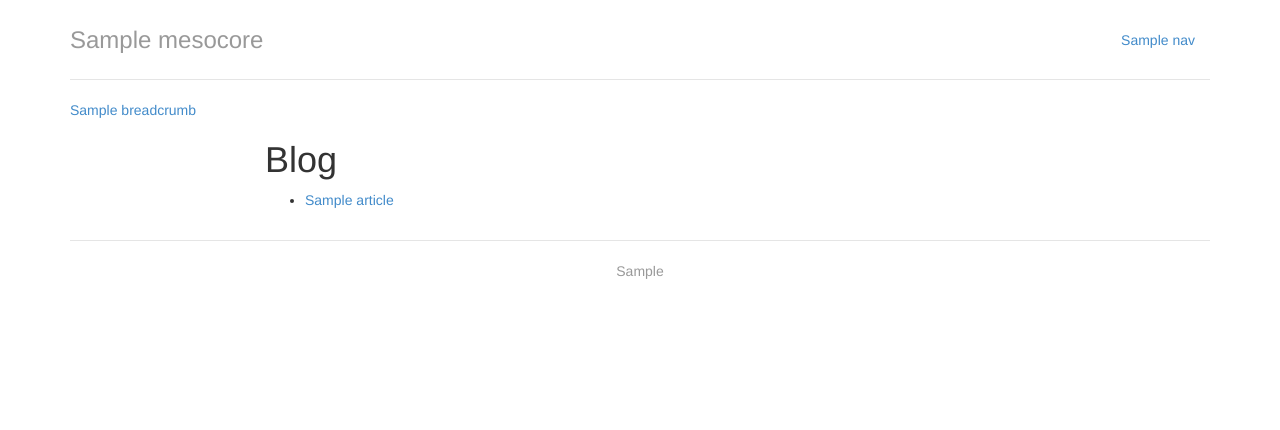
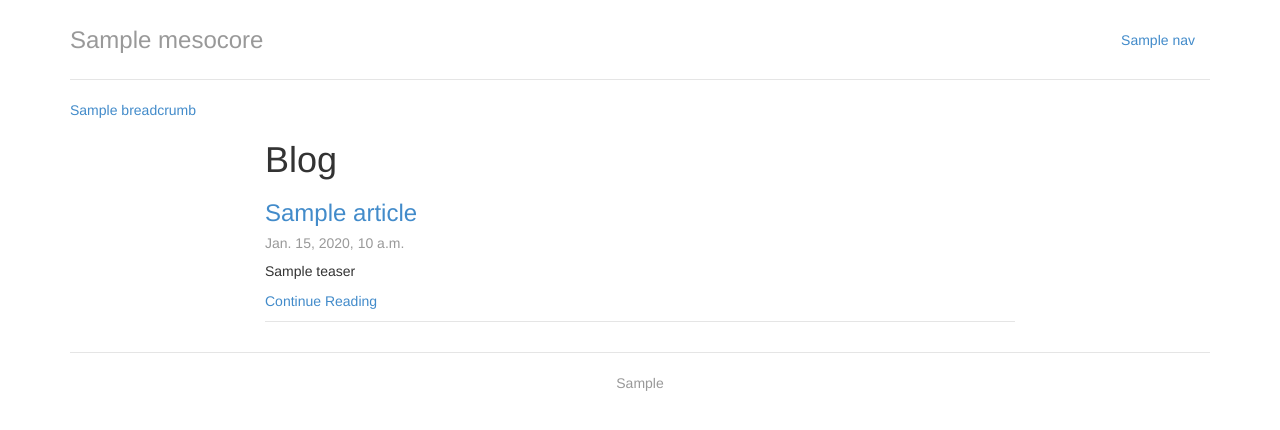
Before and after one commit to grundleborg/mesosphere, a Django app: template mesolook/templates/mesoblog/index.html in a window 1280 px wide. Shown: the top 430 px of the page. Run offline with Django 3.2, Linux system fonts and the light colour scheme; the template is opened without the code that fills it: most values are stand-ins (such as "Sample title", 1, 10 or a date in 2020); some libraries are stand-ins or nearby versions.

Commit message:
Make the article list view look decent.

```diff
--- a/mesoblog/models.py
+++ b/mesoblog/models.py
@@ -1,4 +1,5 @@
 from django.db import models
+from django.utils.html import strip_tags
 
 import random
 import re
@@ -79,3 +80,6 @@ class Article(models.Model):
 
     def top_level_comments(self):
         return self.comments.filter(parent__isnull=True)
+
+    def teaser(self):
+        return strip_tags(self.contents[0:self.contents.find("</p>")])
--- a/mesolook/static/css/local.css
+++ b/mesolook/static/css/local.css
@@ -46,3 +46,14 @@ header h3 {
 .hidden {
     display: none;
 }
+
+.article-list {
+    padding-left: 0px;
+}
+
+.article-list-item {
+    margin-top: 20px;
+    border-bottom: 1px solid #e5e5e5;
+    padding-top: 0px;
+    list-style: none;
+}
--- a/mesolook/templates/mesoblog/index.html
+++ b/mesolook/templates/mesoblog/index.html
@@ -5,9 +5,14 @@
 {% block main %}
   <h1>Blog</h1>
 
-  <ul>
+  <ul class="article-list">
     {% for article in articles %}
-      <li><a href="{% url 'articleFromSlug' article.slug %}">{{ article.title }}</a></li>
+      <li class="article-list-item">
+        <h3><a href="{% url 'articleFromSlug' article.slug %}">{{ article.title }}</a></h3>
+        <h5 class="text-muted">{{ article.date_published }}</h5>
+        <p>{{ article.teaser }}</p>
+        <p><a href="{% url 'articleFromSlug' article.slug %}">Continue Reading</a></p>
+      </li>
     {% endfor %}
   </ul>
 
```
